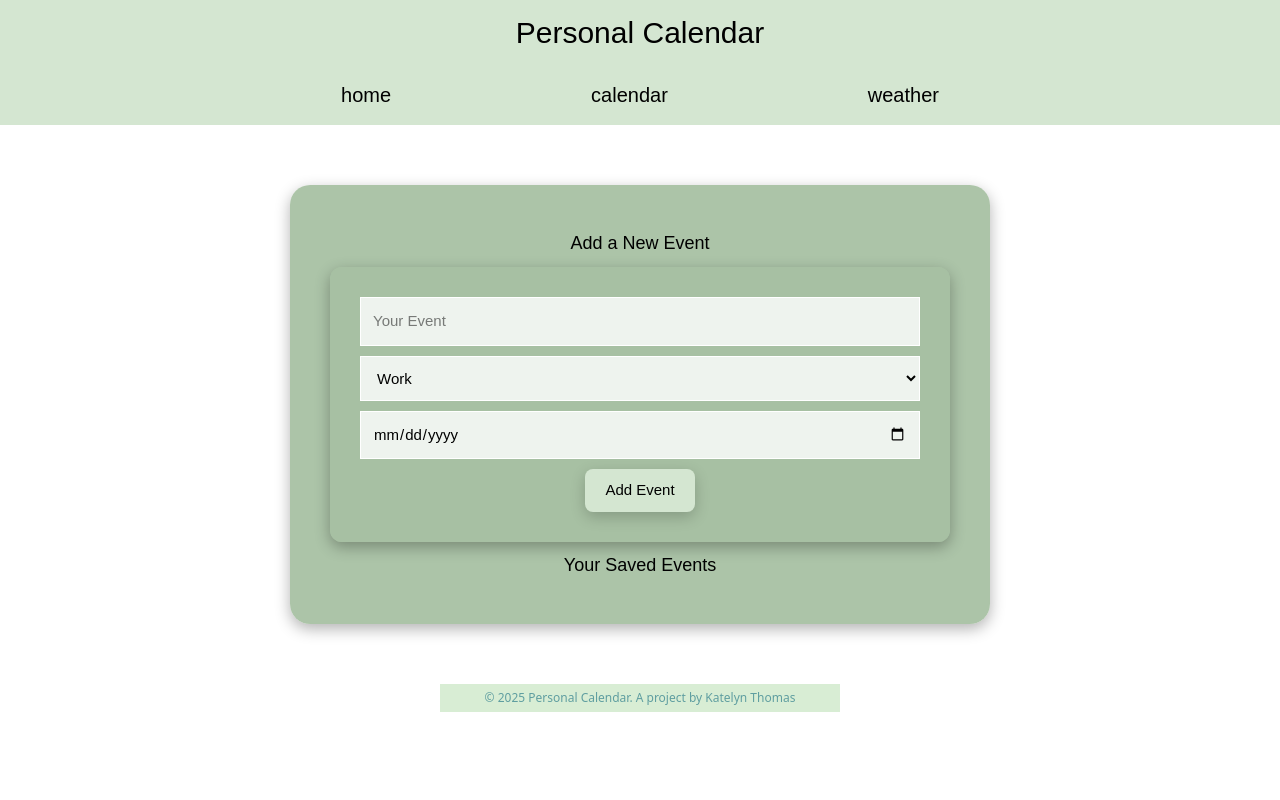
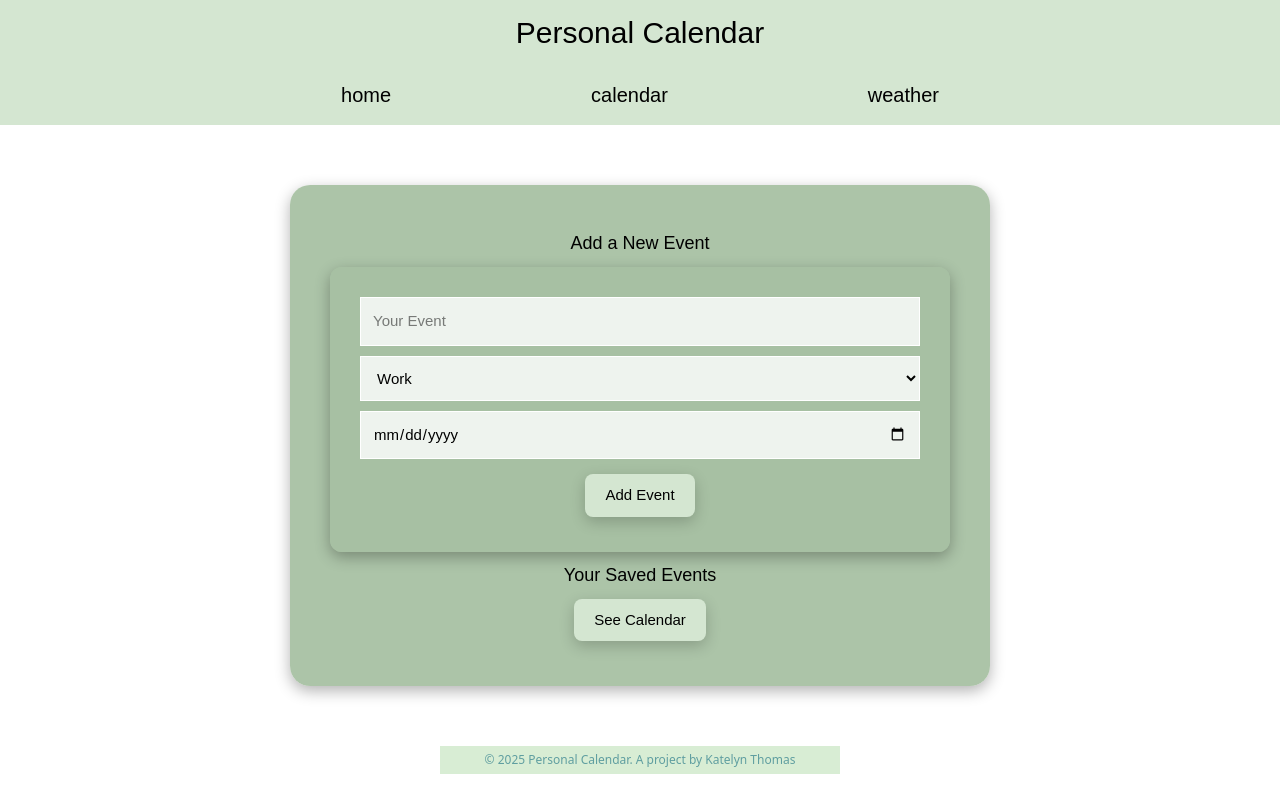
Before and after one commit to ktho12/cpan144-personal-calendar, a Next.js app: page / in a window 1280 px wide. Built offline with nearby package versions, Linux system fonts and the light colour scheme.

Commit message:
Added button to go to calendar from main

```diff
--- a/components/MainContent.js
+++ b/components/MainContent.js
@@ -1,7 +1,10 @@
 import styles from "../styles/Main.module.css";
 import { useState, useEffect } from "react";
+import { useRouter } from "next/router";
 
 export default function MainContent() {
+    const router = useRouter();
+
     const [events, setEvents] = useState([]);
 
     const [formData, setFormData] = useState({
@@ -43,6 +46,10 @@
             category: "work",
             date: ""
         });
+    }
+
+    const goToCal = () => {
+        router.push("/calendar");
     }
 
     return (
@@ -88,6 +95,9 @@
                     </li>
             ))}
             </ul>
+            <button onClick={goToCal}>
+                See Calendar
+            </button>
         </div>
     );
 }
--- a/styles/Main.module.css
+++ b/styles/Main.module.css
@@ -44,6 +44,7 @@
     background-color: #d4e6d1;
     color: black;
     border: none;
+    margin: 5px auto;
     font-size: 15px;
     padding: 10px 20px;
     border-radius: 8px;
```
